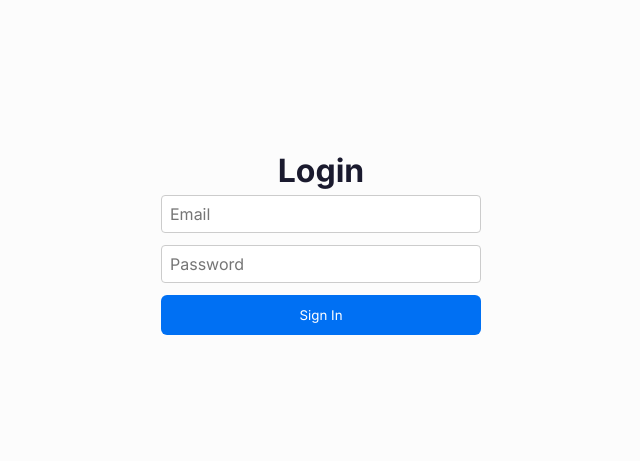
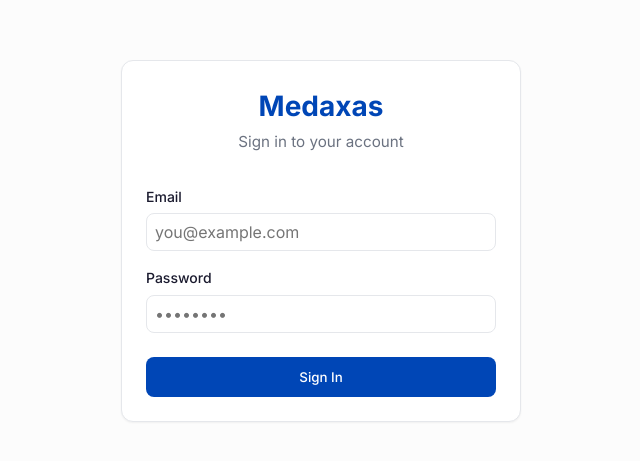
Before and after one commit to Ericpelletier135/Medaxas_Inventory_Counter, a Next.js app in the folder frontend/: page /login in a window 1280 px wide. Shown: the part 159-620 px from the top of the page, without its empty margins (319-959 px from the left). Built offline with nearby package versions, Linux system fonts and the light colour scheme; no server answers.

Commit message:
feat: Redesign the login page UI

```diff
--- a/frontend/src/app/login/page.tsx
+++ b/frontend/src/app/login/page.tsx
@@ -45,44 +45,63 @@
         alignItems: "center",
         justifyContent: "center",
         minHeight: "100vh",
+        backgroundColor: "var(--background)",
       }}
     >
-      <h1>Login</h1>
-      <form
-        onSubmit={handleSubmit}
-        style={{ display: "flex", flexDirection: "column", gap: "0.75rem", width: "320px" }}
-      >
+      <div className="card" style={{ width: "100%", maxWidth: "400px" }}>
+        <div style={{ textAlign: "center", marginBottom: "2rem" }}>
+          <h1 style={{ color: "var(--primary)", fontSize: "1.75rem", fontWeight: 700 }}>
+            Medaxas
+          </h1>
+          <p style={{ color: "var(--text-secondary)", marginTop: "0.25rem", fontSize: "0.95rem" }}>
+            Sign in to your account
+          </p>
+        </div>
+
+        <form onSubmit={handleSubmit} style={{ display: "flex", flexDirection: "column", gap: "1rem" }}>
+          <div style={{ display: "flex", flexDirection: "column", gap: "0.4rem" }}>
+            <label style={{ fontSize: "0.875rem", fontWeight: 500, color: "var(--text-primary)" }}>
+              Email
+            </label>
             <input
               type="email"
-          placeholder="Email"
+              placeholder="you@example.com"
               value={email}
               onChange={(e) => setEmail(e.target.value)}
               required
-          style={{ padding: "0.5rem", borderRadius: "4px", border: "1px solid #ccc" }}
+              className="input-field"
             />
+          </div>
+
+          <div style={{ display: "flex", flexDirection: "column", gap: "0.4rem" }}>
+            <label style={{ fontSize: "0.875rem", fontWeight: 500, color: "var(--text-primary)" }}>
+              Password
+            </label>
             <input
               type="password"
-          placeholder="Password"
+              placeholder="••••••••"
               value={password}
               onChange={(e) => setPassword(e.target.value)}
               required
-          style={{ padding: "0.5rem", borderRadius: "4px", border: "1px solid #ccc" }}
+              className="input-field"
             />
+          </div>
+
+          {error && (
+            <p style={{ color: "var(--danger)", fontSize: "0.875rem", textAlign: "center" }}>
+              {error}
+            </p>
+          )}
+
           <button
             type="submit"
-          style={{
-            padding: "0.75rem",
-            background: "#0070f3",
-            color: "#fff",
-            border: "none",
-            borderRadius: "6px",
-            cursor: "pointer",
-          }}
+            className="btn-primary"
+            style={{ width: "100%", padding: "0.75rem", marginTop: "0.5rem" }}
           >
             Sign In
           </button>
-        {error && <p style={{ color: "red" }}>{error}</p>}
         </form>
+      </div>
     </main>
   );
 }
```
Lines whose indentation alone changed are shown as unchanged.
